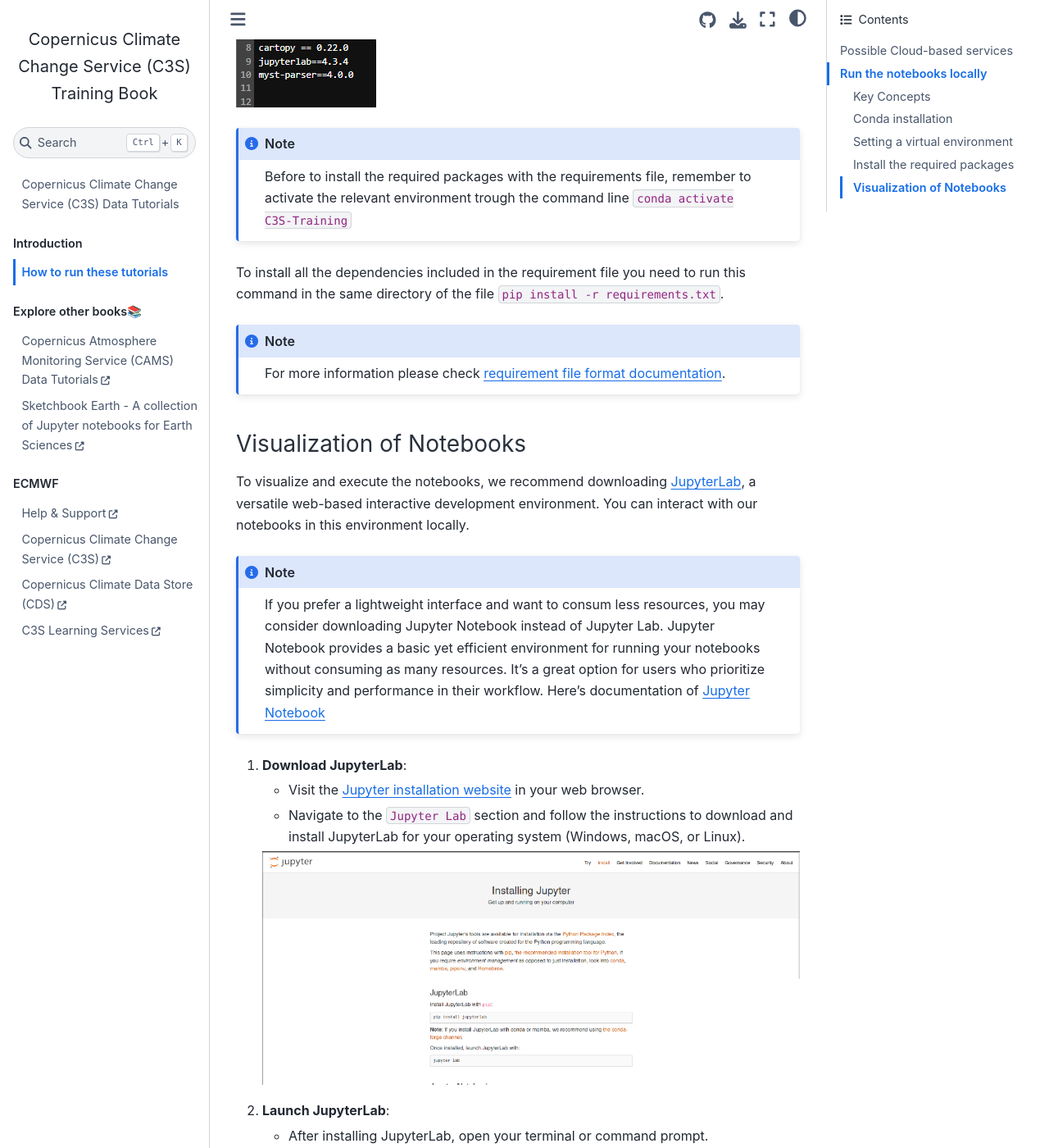
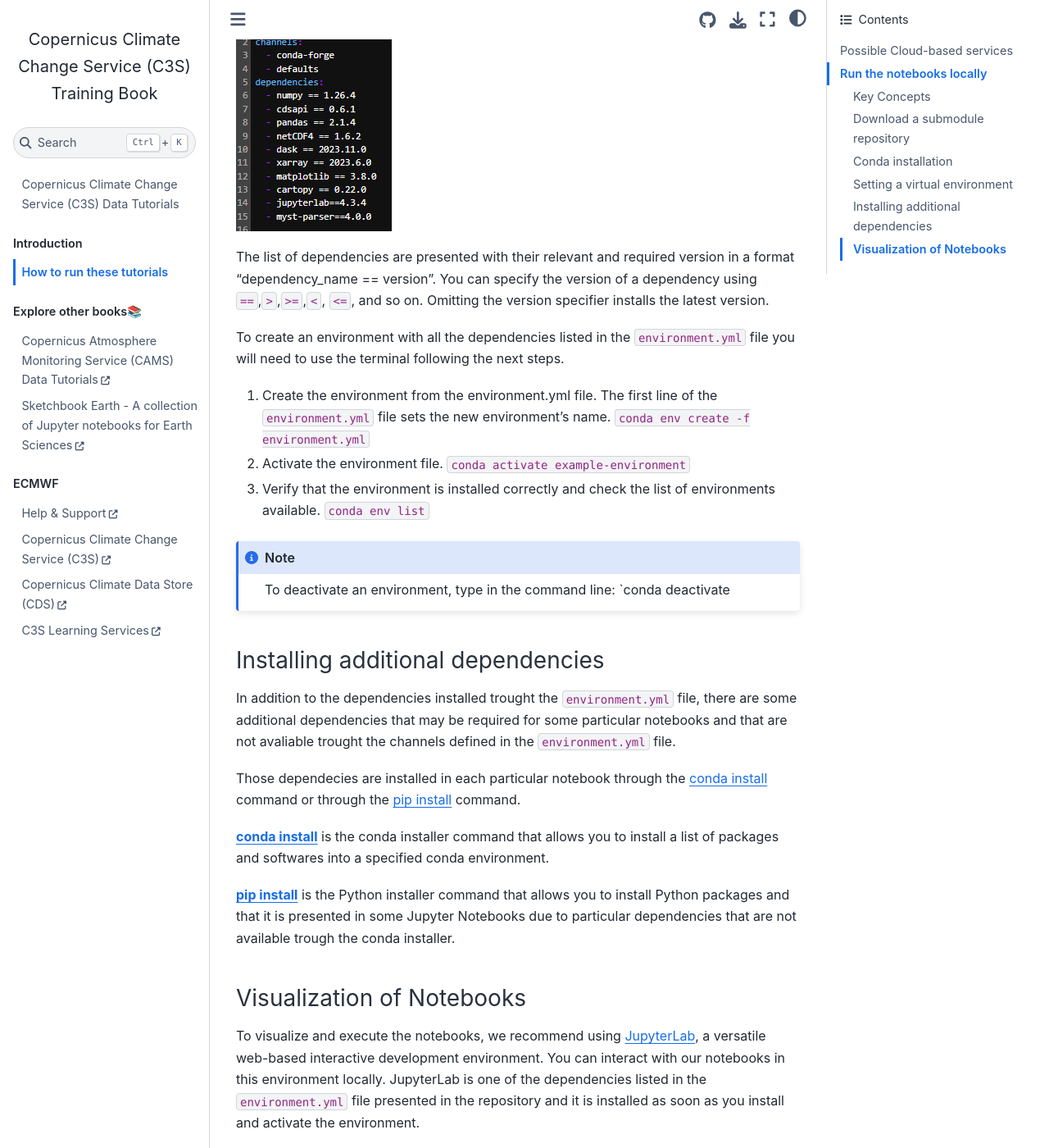
Before and after one commit to ecmwf-training/c3s-training, a Jupyter Book: the page built from how-to-run-these-tutorials.md, in a window 1280 px wide and 1400 px high, scrolled down 4372 px. Shown: the whole window at 82% size. Built offline with Jupyter Book 1.0.4 settings and Sphinx 7.4.7 and the Sphinx Book theme 1.1.4, drawn with Linux system fonts in a browser that asks for light colours; pages that are not in the unit, such as notebooks, are missing from menus; some of the changed text lies outside the part shown.

Commit message:
Updating How-to-run-these-tutorials and environmet files

`````diff
--- a/how-to-run-these-tutorials.md
+++ b/how-to-run-these-tutorials.md
@@ -67,10 +67,6 @@
 
 ## Run the notebooks locally
 
-```{attention}
-In our [github repository](https://github.com/ecmwf-training/c3s-training) you can find every notebook in `submodules/` folder.
-```
-
 ### Key Concepts
 
 If you are considering to work with your notebooks locally, it is important that you are aware of some key concepts or information that you'll find in this tutorial or during the preparation and installation process.
@@ -79,11 +75,22 @@
 
 - **Packages** are a way to organize and group together related dependencies. They act like toolboxes, storing and organizing tools making easier to install and manage dependencies.
 
-- **Conflicting dependencies or dependency hell** are issues that occur when two or more packages that are sharing dependencies in a project, require different versions of the same dependency. Because only a single version of a dependency is
-  permitted in any project's environment.
+- **Conflicting dependencies or dependency hell** are issues that occur when two or more packages that are sharing dependencies in a project, require different versions of the same dependency. Because only a single version
+  of a dependency is permitted in any project's environment.
 
-- **Environments** are directories that contain a specific collection of packages that you have installed. You may have several environments with different versions for the same dependecy. If you change one environment, your other environments
-  are not affected. There is a `base environment` located at the root prefix that contains the system installation parameters.
+- **Environments** are directories that contain a specific collection of packages that you have installed. You may have several environments with different versions for the same dependecy. If you change one environment,
+  your other environments are not affected. There is a `base environment` located at the root prefix that contains the system installation parameters.
+
+- **Git** is a distributed version control system that intelligently tracks changes in files. It is particularly useful when you and a group of people are all making changes to the same files at the same time.
+
+- **[GitHub](https://github.com/)** is a cloud-based platform where you can store, share, and work together with others to write code.
+
+- **A repository** is the most basic element of GitHub. Here you can find and store the code, the files, and each file's revision history. Repositories can have multiple collaborators and can be either public, internal, or
+  private.
+
+- **Terminal** is a text input and ouput environment. It is a program that allows us to enter commands that the computer processess.
+
+- **Shell** is a program that acts as command-line interpreter. It processes commands from the terminal and outputs the results. It interprets and processes the commands entered by the user.
 
 - **The activation** of an environment makes all its contents available to your terminal or shell.
 
@@ -91,7 +98,8 @@
 
 - **Pip** is the standard tool for installing or uninstalling Python packages and managing their dependencies. For more information visit [pip documentation](https://pip.pypa.io/en/stable/).
 
-- **Conda** is an open-source, cross-platform package manager and environment management system which can be used to create Python and R development environments on many different platforms. It is particularly beneficial for data scientists, researchers, and developers working with diverse software requirements across different projects. For more information visit [Conda Documentation](https://docs.conda.io/projects/conda/en/latest/index.html)
+- **Conda** is an open-source, cross-platform package manager and environment management system which can be used to create Python and R development environments on many different platforms. It is particularly beneficial
+  for data scientists, researchers, and developers working with diverse software requirements across different projects. For more information visit [Conda Documentation](https://docs.conda.io/projects/conda/en/latest/index.html)
 
 - **Conda channels** are the locations where packages are stored. They serve as the base for hosting and managing packages. Remote channels like conda-forge offer a wide range of community-
   maintained packages, expanding the available options for software development and experimentation.
@@ -100,17 +108,70 @@
   for a wide range of software. The `conda-forge` channel is free for all to use. For more information visit [conda-forge documentation](https://conda-forge.org/docs/).
 
 
+### Download a submodule repository
+
+```{attention}
+In our [github repository](https://github.com/ecmwf-training/c3s-training) you can find a set of repositories in the [`submodules/` folder](https://github.com/ecmwf-training/c3s-training/tree/main/submodules) where you can find all the Jupyter Notebooks grouped in several topics as structured in the left menu bar.
+```
+
+If you have experience using [git](https://git-scm.com/downloads), we recommend working with git on the command line to download and get access to the Jupyter Notebooks. If you have never used git, you can download the submodules via the GitHub website.
+
+
+:::{dropdown} Clone wit git
+
+You will need to have [git](https://git-scm.com/downloads) installed to follow the steps below.
+
+Here we show how to download the [reanalysis submodule repository](https://github.com/ecmwf-training/c3s-training-submodule-reanalysiry as an example, but you can follow the same steps for any other [submodule repository](https://github.com/ecmwf-training/c3s-training/tree/main/submodules).
+
+1. Open a terminal
+
+2. Clone the repository with
+
+    ```bash
+    git clone https://github.com/ecmwf-training/c3s-training-submodule-reanalysis.git
+    ```
+
+    **or** (alternatively) use ssh if you have access configured for your GitHub account:
+
+    ```bash
+    git clone git@github.com:ecmwf-training/c3s-training-submodule-reanalysis.git
+    ```
+
+3. Move into the cloned directory
+
+```bash
+cd ecmwf-training/c3s-training-submodule-reanalysis
+```
+:::
+
+
+:::{dropdown} Download from GitHub website
+
+1. Go to the [`submodules/` folder](https://github.com/ecmwf-training/c3s-training/tree/main/submodules) and pick the submodule repository you want to download, e.g. [reanalysis submodule repository](https://github.com/ecmwf-training/c3s-training-submodule-reanalysis).
+
+2. First click on the {bdg-success}`<> Code` button and then Download ZIP file.
+
+ ![download repo example](download-repo-example.png)
+
+3. Unzip the file using your favourite tools
+
+4. Open a terminal inside the unzipped folder
+
+
+:::
+
+
 ### Conda installation
 
 If you would like to run the notebooks in your own environment, we suggest you use [Conda](https://docs.conda.io/projects/conda/en/latest/index.html). Using conda provides a streamlined approach to package management, platform compatibility, environment isolation, and access to an extensive package ecosystem. Conda is available on Windows, macOS, or Linux and can be used with any terminal application (or shell).
 
-We suggest you use the [Miniforge](https://conda-forge.org/download/) installer, which contains most of the libraries you will need. Miniforge is an installer maintained by the conda-forge community that comes preconfigured for use with the conda-forge channel.
+We suggest you use the [Miniforge](https://conda-forge.org/download/) installer, that is maintained by the conda-forge community that comes preconfigured for use with the conda-forge channel.
 
 Basic installations instructions are available below. More detailed instructions are available in this [github repository](https://github.com/conda-forge/miniforge).
 
 **Unix-like platforms (Mac OS & Linux)**
 
-Download the installer  and run `bash Miniforge3-$(uname)-$(uname -m).sh`.
+Download the installer from [Miniforge](https://conda-forge.org/download) and run from the terminal `bash Miniforge3-$(uname)-$(uname -m).sh`.
 
 
 **Windows**
@@ -125,82 +186,72 @@
 
 ### Setting a virtual environment
 
-In our notebooks we use packages that don't come as part of the standard dependencies of Python and some of these packages need specific dependency versions that could be in conflict with other applications or projects in our local environment. The solution to this problem is to create an environment where we are able to set up the versions and conditions to the relevant dependencies. You can easily activate or deactivate environments, which is how you switch between them. You can also share your environment with someone by giving them a copy of your `environment.yaml` file.
-With conda, you can create, export, list, remove, and update environments that have different versions of Python and/or packages installed in them. Switching or moving between environments is called activating the environment. You can also share an environment file.
+In our notebooks we use packages that don't come as part of the standard dependencies of Python and some of these packages need specific dependency versions that could be in conflict with other applications or projects in our local environment. The solution to this problem is to create an environment where we are able to set up the versions and conditions to the relevant dependencies. You can easily activate or deactivate environments, which is how you switch between them. You can also share your environment with someone by giving them a copy of your `environment.yml` file.
 
-We suggest that you create an environment with commands in the most basic way using the terminal for the following steps:
+With conda, you can create, export, list, remove, and update environments that have different versions of Python and/or packages installed in them. Switching or moving between environments is called activating the environment. You can also share an environment file. For more information about that visit [Managing environments](https://docs.conda.io/projects/conda/en/latest/user-guide/tasks/manage-environments.html)
 
-1. To create an environment called `C3S-Training`.
-  `conda create -n C3S-Training`
+In all our [github repositories](https://github.com/ecmwf-training/c3s-training) you can find a `environment.yml` file, containing the conda channels and a list of python dependencies needed for running our notebooks, as presented in the figure below.
 
-2. When conda asks you to proceed, type `y`.
+ ![environment.yml file example](environment-file-example.png)
 
-   This creates the `C3S-Training` environment in a /envs/ folder. No packages will be installed in this environment.
+The list of dependencies are presented with their relevant and required version in a format “dependency_name == version”. You can specify the version of a dependency using `==`,`>`,`>=`,`<`, `<=`, and so on. Omitting the version specifier installs the latest version.
 
-You will need to activate your environment each time you're planning to run the tutorial. To activate the `C3S-Training` environment you can use the command line with `conda activate C3S-Training`. As soon your environment is activated, conda prepends the path name `C3S-Training` onto your system command.
+To create an environment with all the dependencies listed in the `environment.yml` file you will need to use the terminal following the next steps.
 
-To deactivate an environment, type in the command line: `conda deactivate`
+1. Create the environment from the environment.yml file. The first line of the `environment.yml` file sets the new environment's name.
+   `conda env create -f environment.yml`
+
+2. Activate the environment file.
+   `conda activate example-environment`
+
+3. Verify that the environment is installed correctly and check the list of environments available.
+   `conda env list`
 
 
-### Install the required packages
-
-In our [github repository](https://github.com/ecmwf-training/c3s-training) you can find a `requirements.txt` file, containing a list of python dependencies needed for running our notebooks.
-
-Using and maintaining a requirement.txt files is a good practice for Python development. It ensures that the necessary libraries and dependencies are well documented and easily reproducible, making it easier for others to work on the code and reducing the likelihood of conflict issues.
-
-In the figure below you can see an example of a requirement.txt file where there is a list of dependencies with their relevant and required version in a format "dependency_name == version". You can specify the version of a dependency using `==`,`>`,`>=`,`<`, `<=`, and so on. Omitting the version specifier installs the latest version.
-
-   ![Requirement.txt file example](requirement-file-example.png)
-
 ```{note}
-Before to install the required packages with the requirements file, remember to activate the relevant environment trough the command line `conda activate C3S-Training`
-```
+To deactivate an environment, type in the command line: `conda deactivate
+````
 
 
-To install all the dependencies included in the requirement file you need to run this command in the same directory of the file `pip install -r requirements.txt`.
+### Installing additional dependencies
 
-```{note}
-For more information please check [requirement file format documentation](https://pip.pypa.io/en/stable/reference/requirements-file-format/).
-```
+In addition to the dependencies installed trought the `environment.yml` file, there are some additional dependencies that may be required for some particular notebooks and that are not avaliable trought the channels defined in the `environment.yml` file.
+
+Those dependecies are installed in each particular notebook through the [conda install](https://docs.conda.io/projects/conda/en/stable/commands/install.html) command or through the [pip install](https://pip.pypa.io/en/stable/cli/pip_install/) command.
+
+**[conda install](https://docs.conda.io/projects/conda/en/stable/commands/install.html)** is the conda installer command that allows you to install a list of packages and softwares into a specified conda environment.
+
+**[pip install](https://pip.pypa.io/en/stable/cli/pip_install/)** is the Python installer command that allows you to install Python packages and that it is presented in some Jupyter Notebooks due to particular dependencies that are not available trough the conda installer.
 
 
 ### Visualization of Notebooks
 
-To visualize and execute the notebooks, we recommend downloading [JupyterLab](https://jupyter.org/), a versatile web-based interactive development environment. You can interact with our notebooks in this environment locally.
+To visualize and execute the notebooks, we recommend using [JupyterLab](https://jupyter.org/), a versatile web-based interactive development environment. You can interact with our notebooks in this environment locally. JupyterLab is one of the dependencies listed in the `environment.yml` file presented in the repository and it is installed as soon as you install and activate the environment.
+
 
 :::{note}
-If you prefer a lightweight interface and want to consum less resources, you may consider downloading Jupyter Notebook instead of Jupyter Lab. Jupyter Notebook provides a basic yet efficient environment for running your notebooks without consuming as many resources. It's a great option for users who prioritize simplicity and performance in their workflow. Here's documentation of [Jupyter Notebook](https://docs.jupyter.org/en/latest/start/index.html)
+If you prefer a lightweight interface and want to consume less resources, you may consider downloading Jupyter Notebook instead of JupyterLab. Jupyter Notebook provides a basic yet efficient environment for running your notebooks without consuming as many resources. It's a great option for users who prioritize simplicity and performance in their workflow. Here's documentation of [Jupyter Notebook](https://docs.jupyter.org/en/latest/start/index.html)
 :::
 
-1. **Download JupyterLab**:
-
-   - Visit the [Jupyter installation website](https://jupyter.org/install) in your web browser.
-   - Navigate to the `Jupyter Lab` section and follow the instructions to download and install JupyterLab for your operating system (Windows, macOS, or Linux).
-
-   ![Jupyter Lab install screenshot](jupyter-lab-install.png)
-
-2. **Launch JupyterLab**:
+1. **Launch JupyterLab**:
 
    - After installing JupyterLab, open your terminal or command prompt.
    - Type `jupyter lab` and press Enter to launch JupyterLab. This will start a local server and open JupyterLab in your default web browser.
 
    Check the [JupyterLab documentation](https://jupyterlab.readthedocs.io/en/latest/getting_started/starting.html)!
 
-3. **Access JupyterLab Interface**:
+2. **Access JupyterLab Interface**:
 
    - Once JupyterLab is launched, you will see the JupyterLab interface in your web browser. It consists of a file browser on the left and a main work area on the right.
 
-   ![Jupyter Lab Interface](jupyter-lab-interface.png)
+   ![Jupyter Lab Interface](jupyter-lab-interface.png)3
 
-4. **Open a Notebook**:
-
-   - You can download every notebook by clicking on the download button at the top of the webpage.
-     ![Download notebook](download-notebook.png)
+3. **Open a Notebook**:
    - Navigate to the directory where your notebook is located using the file browser on the left.
    - Click on the notebook file (usually with a `.ipynb` extension) to open it in JupyterLab.
-   - The notebook will open in a new tab within the main work area of JupyterLab.
+   - The notebook will open in a new tab within the main work area of JupyterLab.4
 
-5. **Interact with the Notebook**:
+4. **Interact with the Notebook**:
    - You can now interact with the notebook by running code cells, editing text, and executing various commands.
    - To run a code cell, select it and either click the "Run" button in the toolbar or press Shift + Enter.
    - Explore the different features of JupyterLab to customize your workflow and make the most out of your notebook experience.
`````
Also changed, not shown: environment.yml (+10 -10 lines), requirements.txt (deleted, +0 -10 lines), download-repo-example.png (added), environment-file-example.png (added), jupyter-lab-install.png (deleted), requirement-file-example.png (deleted).
